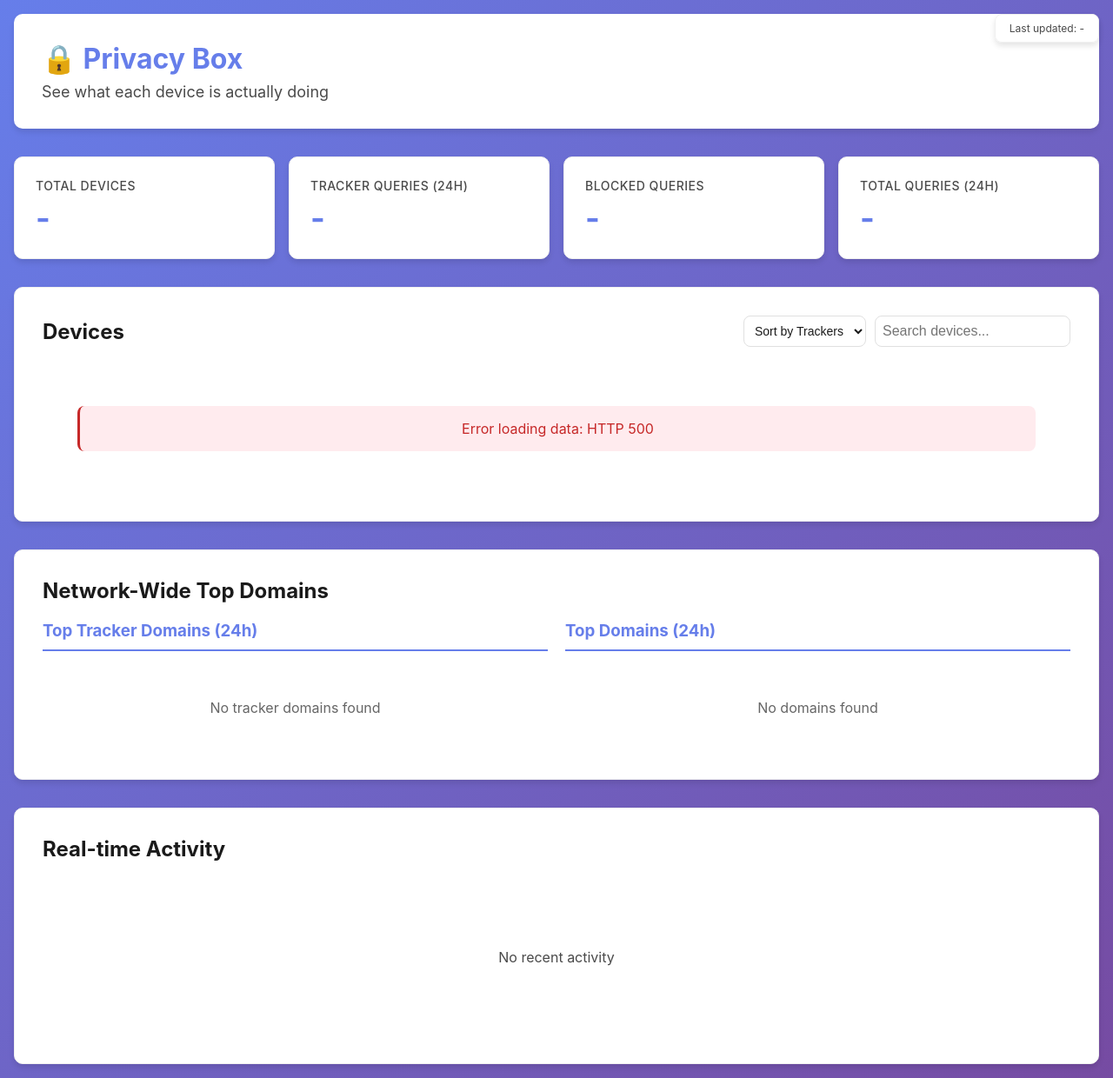
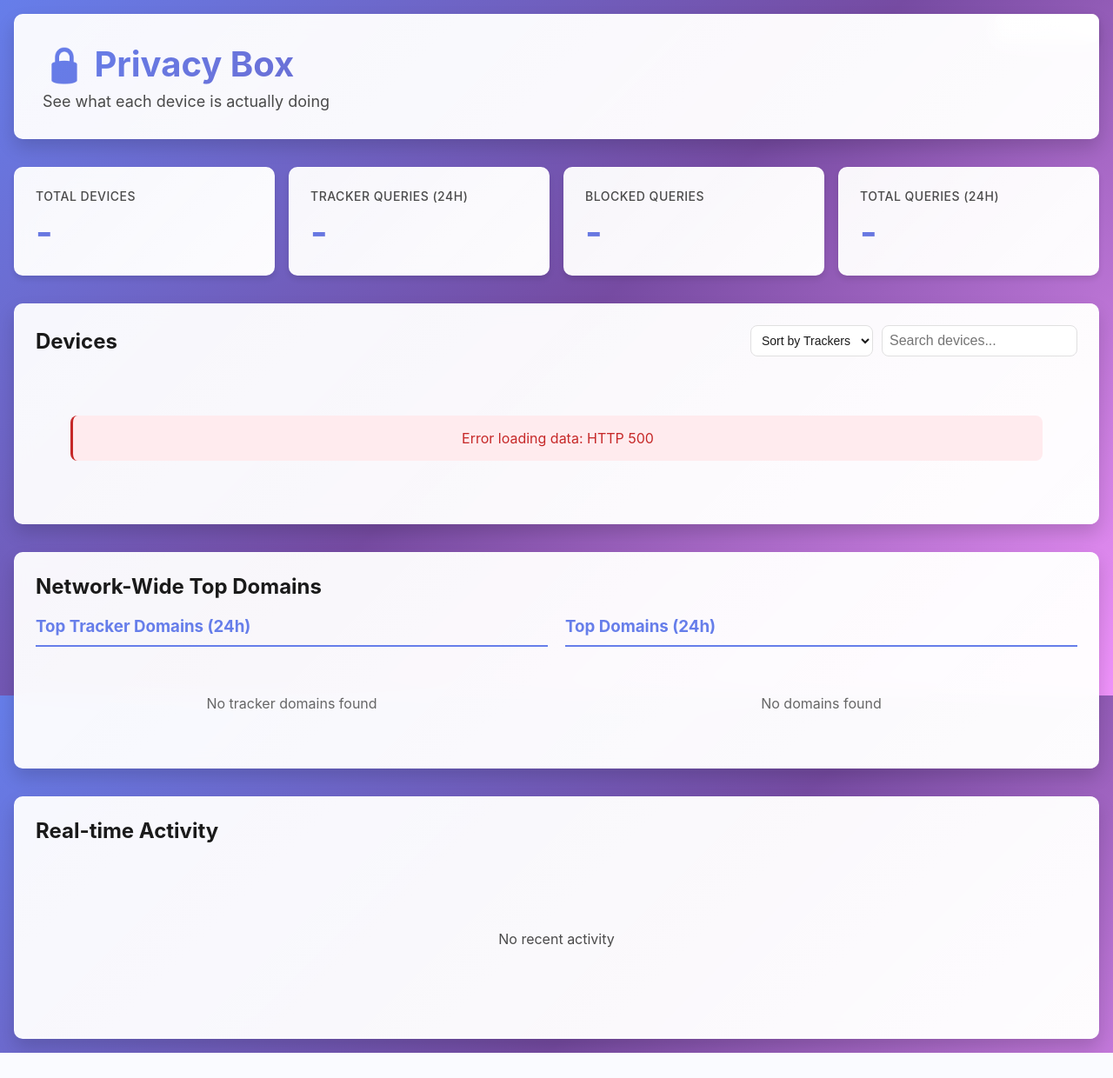
Before and after one commit to tanvir-commits/privacy-box, a Flask app: page / in a window 1280 px wide. Shown: the whole page at 87% size. After the commit the page ends 1211 px from the top, so only its background shows below. Run offline with Flask 3, Linux system fonts and the light colour scheme; data that the repository does not hold is empty.

Commit message:
Enhance visual design: cooler look + reduced white space
- Enhanced gradient background (purple to pink)
- Glassmorphism effect on cards (backdrop blur, transparency)
- Gradient text for headings and stat values
- More compact device cards (reduced padding, horizontal layout)
- Smaller font sizes for device info
- Improved stat cards with hover gradient accent
- Better visual hierarchy and spacing
- Tracker badges with gradient background

```diff
--- a/meta-privacybox/recipes-privacybox/privacy-dashboard/files/templates/index.html
+++ b/meta-privacybox/recipes-privacybox/privacy-dashboard/files/templates/index.html
@@ -63,7 +63,8 @@
 
         body {
             font-family: -apple-system, BlinkMacSystemFont, 'Segoe UI', Roboto, Oxygen, Ubuntu, Cantarell, sans-serif;
-            background: linear-gradient(135deg, var(--color-primary) 0%, var(--color-secondary) 100%);
+            background: linear-gradient(135deg, #667eea 0%, #764ba2 50%, #f093fb 100%);
+            background-attachment: fixed;
             color: var(--color-text);
             min-height: 100vh;
             padding: var(--spacing-md);
@@ -75,16 +76,23 @@
         }
 
         header {
-            background: var(--color-bg);
+            background: linear-gradient(135deg, rgba(255, 255, 255, 0.95) 0%, rgba(255, 255, 255, 0.98) 100%);
             padding: var(--spacing-xl);
             border-radius: var(--radius-lg);
             margin-bottom: var(--spacing-xl);
-            box-shadow: var(--shadow-md);
+            box-shadow: var(--shadow-lg);
+            backdrop-filter: blur(10px);
+            border: 1px solid rgba(255, 255, 255, 0.3);
         }
 
         h1 {
-            color: var(--color-primary);
+            background: linear-gradient(135deg, var(--color-primary) 0%, var(--color-secondary) 100%);
+            -webkit-background-clip: text;
+            -webkit-text-fill-color: transparent;
+            background-clip: text;
             margin-bottom: var(--spacing-sm);
+            font-weight: 700;
+            font-size: 2.5em;
         }
 
         .subtitle {
@@ -100,11 +108,36 @@
         }
 
         .stat-card {
-            background: var(--color-bg);
+            background: linear-gradient(135deg, rgba(255, 255, 255, 0.95) 0%, rgba(255, 255, 255, 0.98) 100%);
             padding: var(--spacing-lg);
             border-radius: var(--radius-lg);
             box-shadow: var(--shadow-md);
-            border: 1px solid var(--color-border-light);
+            border: 1px solid rgba(255, 255, 255, 0.3);
+            backdrop-filter: blur(10px);
+            transition: all 0.3s ease;
+            position: relative;
+            overflow: hidden;
+        }
+
+        .stat-card::before {
+            content: '';
+            position: absolute;
+            top: 0;
+            left: 0;
+            right: 0;
+            height: 3px;
+            background: linear-gradient(90deg, var(--color-primary), var(--color-secondary));
+            opacity: 0;
+            transition: opacity 0.3s ease;
+        }
+
+        .stat-card:hover {
+            transform: translateY(-2px);
+            box-shadow: var(--shadow-lg);
+        }
+
+        .stat-card:hover::before {
+            opacity: 1;
         }
 
         .stat-label {
@@ -117,70 +150,94 @@
         }
 
         .stat-value {
-            font-size: 36px;
-            font-weight: bold;
-            color: var(--color-primary);
+            font-size: 42px;
+            font-weight: 700;
+            background: linear-gradient(135deg, var(--color-primary) 0%, var(--color-secondary) 100%);
+            -webkit-background-clip: text;
+            -webkit-text-fill-color: transparent;
+            background-clip: text;
             line-height: 1.2;
         }
 
         .devices-section {
-            background: var(--color-bg);
-            padding: var(--spacing-xl);
+            background: linear-gradient(135deg, rgba(255, 255, 255, 0.95) 0%, rgba(255, 255, 255, 0.98) 100%);
+            padding: var(--spacing-lg);
             border-radius: var(--radius-lg);
-            box-shadow: var(--shadow-md);
+            box-shadow: var(--shadow-lg);
             margin-bottom: var(--spacing-xl);
-            border: 1px solid var(--color-border-light);
+            border: 1px solid rgba(255, 255, 255, 0.3);
+            backdrop-filter: blur(10px);
         }
 
         .device-card {
             border: 1px solid var(--color-border);
             border-radius: var(--radius-md);
-            padding: var(--spacing-md);
-            margin-bottom: var(--spacing-md);
+            padding: var(--spacing-sm) var(--spacing-md);
+            margin-bottom: var(--spacing-xs);
             transition: all 0.3s ease;
             background: var(--color-bg);
+            display: flex;
+            align-items: center;
+            justify-content: space-between;
+            gap: var(--spacing-md);
         }
 
         .device-card:hover {
             border-color: var(--color-primary);
             box-shadow: var(--shadow-primary);
+            background: linear-gradient(135deg, rgba(102, 126, 234, 0.05) 0%, rgba(118, 75, 162, 0.05) 100%);
         }
 
         .device-header {
             display: flex;
             justify-content: space-between;
             align-items: center;
-            margin-bottom: var(--spacing-md);
+            margin-bottom: 0;
+            flex: 1;
         }
 
         .device-name {
-            font-size: 20px;
-            font-weight: bold;
+            font-size: 16px;
+            font-weight: 600;
             color: var(--color-text);
             display: flex;
             align-items: center;
-            gap: var(--spacing-sm);
+            gap: var(--spacing-xs);
+            margin-bottom: 2px;
         }
 
         .device-icon {
-            font-size: 24px;
+            font-size: 18px;
             display: inline-block;
         }
 
         .device-ip {
+            color: var(--color-text-tertiary);
+            font-size: 12px;
+        }
+
+        .device-stats {
+            display: flex;
+            align-items: center;
+            gap: var(--spacing-md);
+        }
+
+        .device-queries {
             color: var(--color-text-secondary);
-            font-size: 14px;
+            font-size: 13px;
+            font-weight: 500;
         }
 
         .tracker-badge {
             display: inline-block;
-            background: var(--color-tracker);
+            background: linear-gradient(135deg, var(--color-tracker) 0%, #ff6b6b 100%);
             color: white;
-            padding: var(--spacing-xs) var(--spacing-md);
+            padding: 4px var(--spacing-sm);
             border-radius: var(--radius-full);
-            font-size: 12px;
+            font-size: 11px;
             font-weight: 600;
             box-shadow: var(--shadow-sm);
+            white-space: nowrap;
         }
 
         .tracker-list {
@@ -197,11 +254,12 @@
         }
 
         .realtime-section {
-            background: var(--color-bg);
-            padding: var(--spacing-xl);
+            background: linear-gradient(135deg, rgba(255, 255, 255, 0.95) 0%, rgba(255, 255, 255, 0.98) 100%);
+            padding: var(--spacing-lg);
             border-radius: var(--radius-lg);
-            box-shadow: var(--shadow-md);
-            border: 1px solid var(--color-border-light);
+            box-shadow: var(--shadow-lg);
+            border: 1px solid rgba(255, 255, 255, 0.3);
+            backdrop-filter: blur(10px);
         }
 
         .realtime-item {
@@ -699,10 +757,10 @@
                             </div>
                             <div class="device-ip">${device.ip}</div>
                         </div>
+                    </div>
+                    <div class="device-stats">
+                        <span class="device-queries">${device.queries.toLocaleString()} queries</span>
                         <span class="tracker-badge">${device.trackers} trackers</span>
-                    </div>
-                    <div style="color: #666; font-size: 14px;">
-                        ${device.queries.toLocaleString()} total queries
                     </div>
                 </div>
             `).join('');
```
